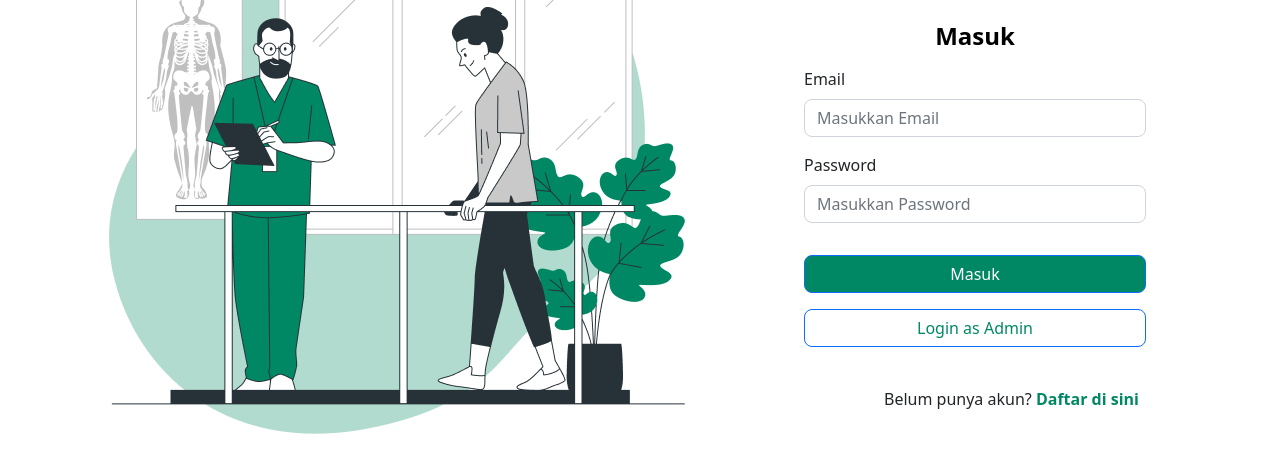
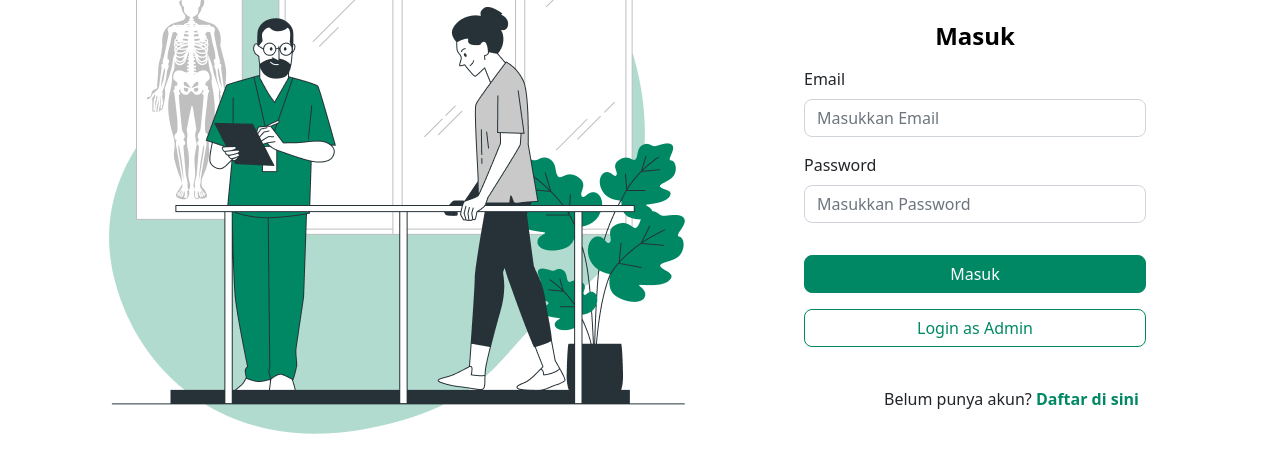
Before and after one commit to krisnapramulyap/MP-AntrianDokter-FE, a React app: page /login in a window 1280 px wide. Shown: the part 298-770 px from the top of the page. Built offline with nearby package versions, Linux system fonts and the light colour scheme.

Commit message:
fix button css

```diff
--- a/src/css/style.css
+++ b/src/css/style.css
@@ -47,10 +47,14 @@
     color: #ffffff;
 }
 
-t .button2:hover {
+.button2:hover {
     background-color: #008864;
     color: white;
 
+}
+
+.btn-primary {
+    color: #000000;
 }
 
 .login-right h1 {
--- a/src/pages/Login.jsx
+++ b/src/pages/Login.jsx
@@ -18,11 +18,14 @@ export default function Login() {
     const colourButton = {
         backgroundColor: '#008864',
         borderRadius: '8px',
+        border: '1px solid #008864',
     };
     const colourButton2 = {
+        textDecoration: 'none',
         backgroundColor: '#FFFFFF',
         color: '#008864',
         borderRadius: '8px',
+        border: '1px solid #008864',
     };
 
     const styleLabel = {
@@ -32,13 +35,13 @@ const styleLabel = {
     const styleLink = {
         textDecoration: 'none',
         color: '#008864',
-    fontWeight: 'bold'
-}
+        fontWeight: 'bold',
+    };
     const styleLink2 = {
         textDecoration: 'none',
         color: '#008864',
-    fontWeight: 'bold'
-}
+        fontWeight: 'bold',
+    };
 
     const emailField = useRef("");
     const passwordField = useRef("");
--- a/src/pages/LoginAdmin.jsx
+++ b/src/pages/LoginAdmin.jsx
@@ -13,6 +13,7 @@ export default function Login() {
     const colourButton = {
         backgroundColor: '#008864',
         borderRadius: '8px',
+        border: '1px solid #008864',
     };
 
     const styleLabel = {
@@ -22,7 +23,6 @@ export default function Login() {
     const styleLink = {
         textDecoration: 'none',
         color: '#008864',
-        fontWeight: 'bold'
     }
 
     const emailField = useRef("");
```
Lines whose indentation alone changed are shown as unchanged.
